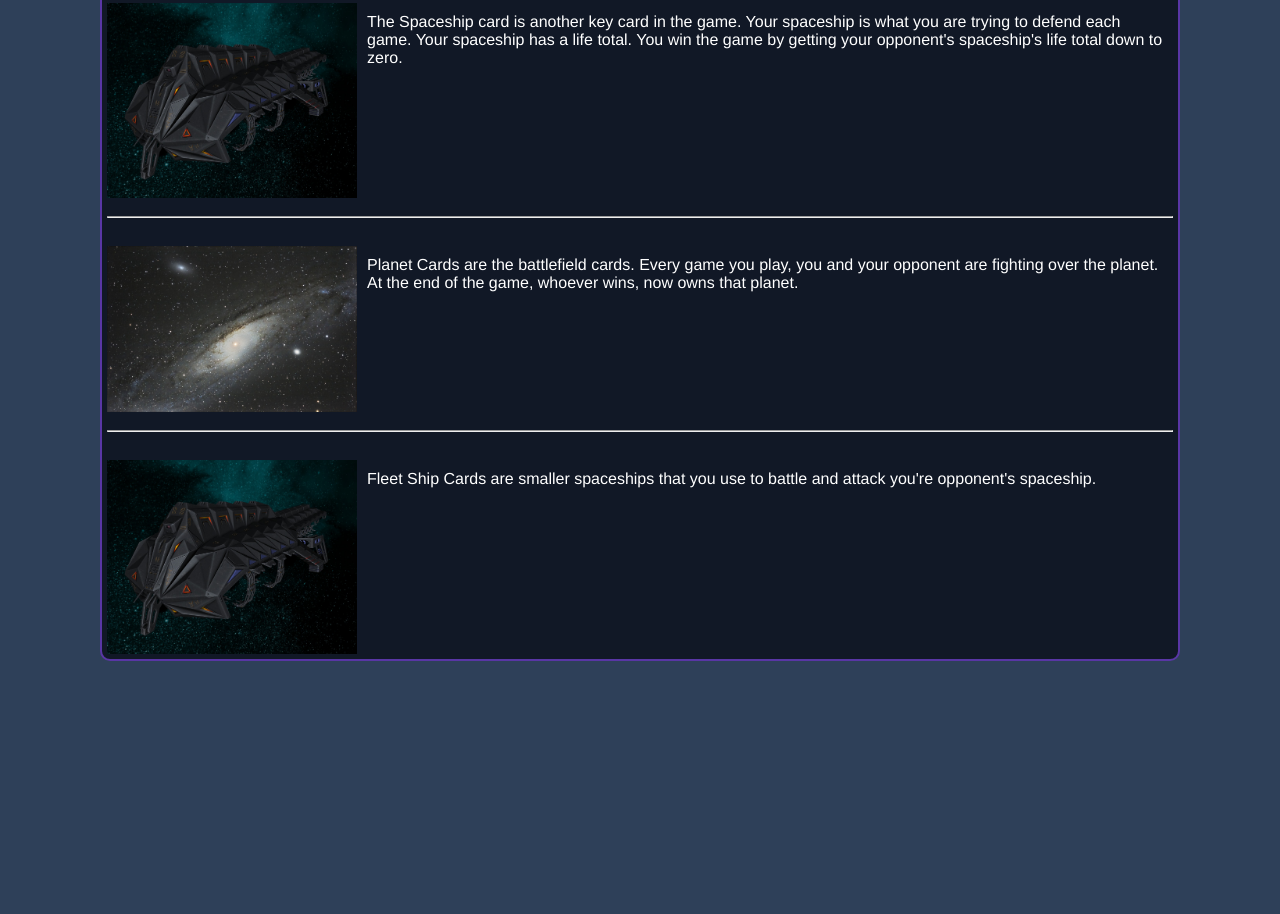
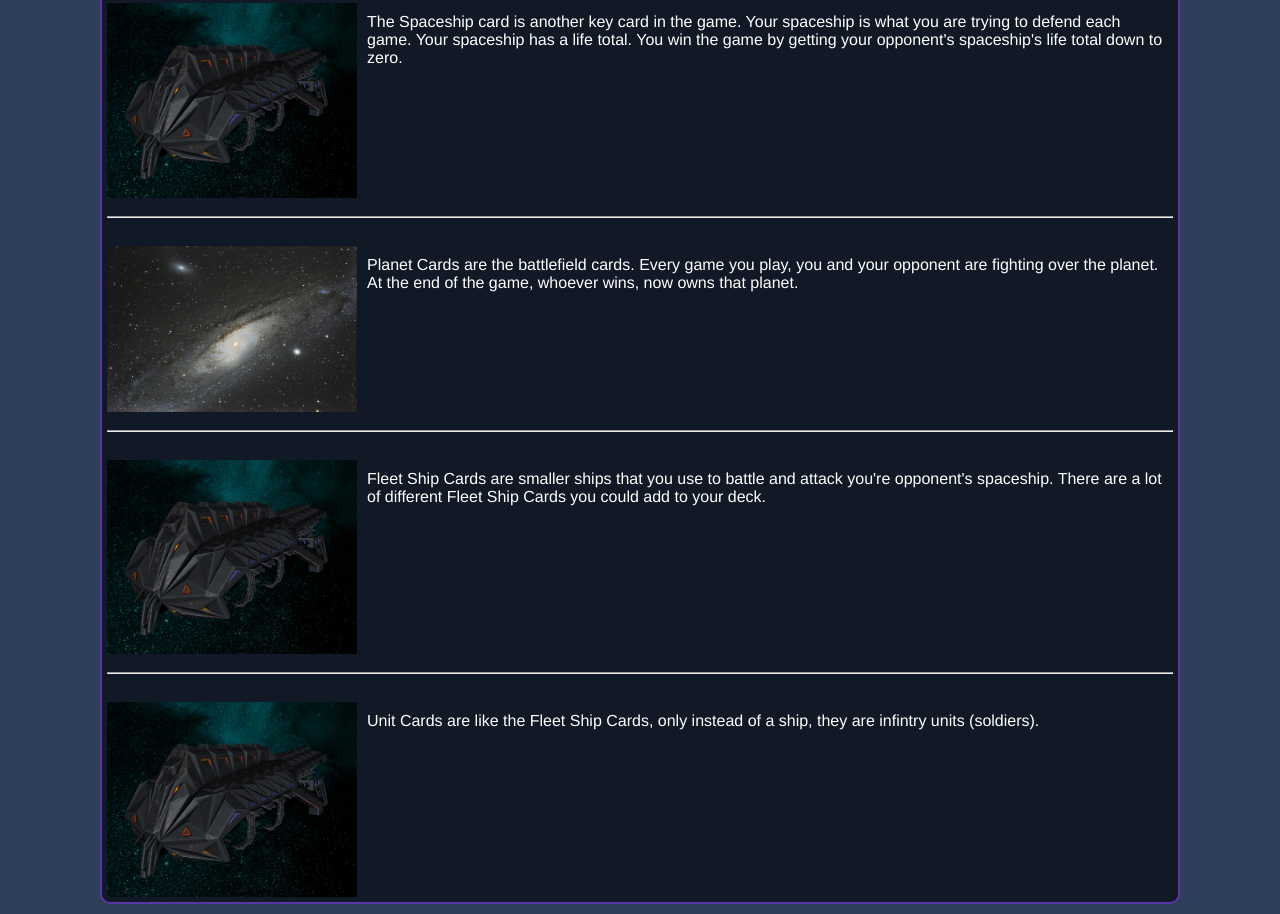
Before and after one commit to Bryonpectol/andromeda, a plain HTML site: page index.html in a window 1280 px wide. Shown: the part 387-1301 px from the top of the page. Before the commit the page ends 1058 px from the top, so only its background shows below. Drawn offline with Linux system fonts and the light colour scheme.

Commit message:
added more cards to index

```diff
--- a/index.html
+++ b/index.html
@@ -23,8 +23,9 @@
     <div class="main">
       <nav class="nav">
         <a class="nava" href="">GAME</a>
+        <a class="nava" href="">COMMANDERS</a>
+        <a class="nava" href="">CONTACT</a>
         <a class="nava" href="">GALLERY</a>
-        <a class="nava" href="">CONTACT</a>
       </nav>
 
       <div class="maindiv">
@@ -90,10 +91,26 @@
             alt="Andromeda Galaxy"
           />
           <p class="description">
-            Fleet Ship Cards are smaller spaceships that you use to battle and
-            attack you're opponent's spaceship.
+            Fleet Ship Cards are smaller ships that you use to battle and attack
+            you're opponent's spaceship. There are a lot of different Fleet Ship
+            Cards you could add to your deck.
           </p>
         </div>
+
+        <br />
+        <hr />
+        <br />
+        <div class="anditem">
+          <img
+            class="andimg"
+            src="images/spaceship.jpg"
+            alt="Andromeda Galaxy"
+          />
+          <p class="description">
+            Unit Cards are like the Fleet Ship Cards, only instead of a ship, they are infintry units (soldiers).
+          </p>
+        </div>
+
       </div>
     </div>
   </body>
```
